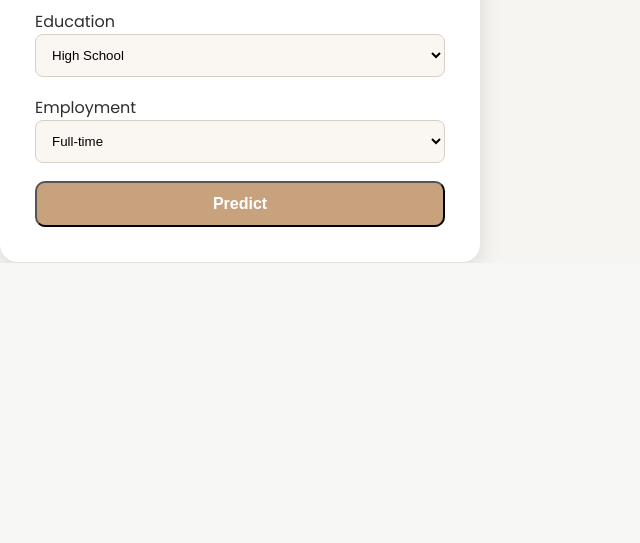
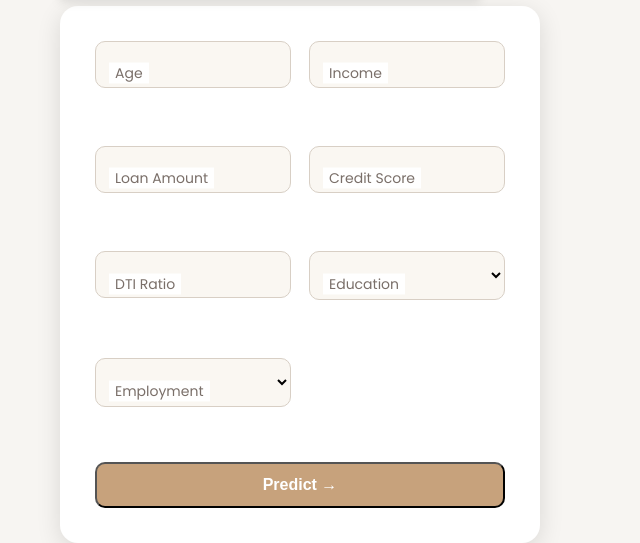
Before and after one commit to vishwasp1005/Loan_def, a Flask app: page /predict in a window 1280 px wide. Shown: the part 537-1080 px from the top of the page, without its empty margins (0-640 px from the left). Before the commit the page ends 800 px from the top, so only its background shows below. Run offline with Flask 3, Linux system fonts and the light colour scheme; the visitor is signed in with stand-in values (Sample User, id 1); parts of the project's set-up code (start-up, migrations or seed data) failed here and were passed over.

Commit message:
Update predict.html

```diff
--- a/templates/predict.html
+++ b/templates/predict.html
@@ -2,55 +2,183 @@
 <html lang="en">
 <head>
     <meta charset="UTF-8">
-    <title>LoanShield - Predict</title>
+    <title>LoanShield - Predict Risk</title>
     <link rel="stylesheet" href="{{ url_for('static', filename='css/style.css') }}">
+
+    <style>
+        /* ---- FLOATING FORM FIELD ---- */
+        .input-group {
+            position: relative;
+            margin-bottom: 22px;
+        }
+
+        .input-group input,
+        .input-group select {
+            width: 100%;
+            padding: 14px;
+            padding-left: 14px;
+            border-radius: 10px;
+            border: 1px solid #d8cfc5;
+            background: #faf7f2;
+            font-size: 15px;
+            outline: none;
+            transition: 0.3s ease;
+        }
+
+        .input-group label {
+            position: absolute;
+            top: 50%;
+            left: 14px;
+            transform: translateY(-50%);
+            background: white;
+            padding: 0 6px;
+            color: #7a6f69;
+            font-size: 14px;
+            pointer-events: none;
+            transition: 0.3s;
+        }
+
+        .input-group input:focus + label,
+        .input-group input:not(:placeholder-shown) + label,
+        .input-group select:focus + label {
+            top: -8px;
+            left: 12px;
+            font-size: 12px;
+            color: #b68258;
+        }
+
+        /* -------------- GRID FORM LAYOUT -------------- */
+        .form-grid {
+            display: grid;
+            grid-template-columns: repeat(2, 1fr);
+            gap: 18px;
+        }
+
+        @media(max-width: 760px){
+            .form-grid {
+                grid-template-columns: 1fr;
+            }
+        }
+
+        /* ---- LOADING OVERLAY ---- */
+        .loader-overlay {
+            display: none;
+            position: fixed;
+            inset: 0;
+            background: rgba(255,255,255,0.8);
+            backdrop-filter: blur(6px);
+            justify-content: center;
+            align-items: center;
+            z-index: 9999;
+        }
+
+        .loader {
+            width: 70px;
+            height: 70px;
+            border: 6px solid #d3c4b4;
+            border-top-color: #b68258;
+            border-radius: 50%;
+            animation: spin 0.9s linear infinite;
+        }
+
+        @keyframes spin {
+            to { transform: rotate(360deg); }
+        }
+    </style>
+
 </head>
 
-<body class="page-body">
+<body class="fade-in">
+
     {% include 'navbar.html' %}
 
+    <!-- LOADING ANIMATION -->
+    <div class="loader-overlay" id="loadingScreen">
+        <div class="loader"></div>
+    </div>
 
-    <div class="main-content">
-        <h1 class="page-title">Loan Default Prediction</h1>
+    <div class="page-container fade-in">
 
-        <div class="form-card">
-            <form action="/predict" method="POST">
+        <h1 class="page-title">Loan Risk Prediction</h1>
 
+        <div class="predict-container">
+
+            <!-- LEFT: Illustration -->
+            <div class="predict-illustration fade-in">
+                <img src="https://illustrations.popsy.co/white/data-report.svg"
+                     style="width: 420px; max-width: 100%; filter: drop-shadow(0 3px 5px rgba(0,0,0,0.1));">
+            </div>
+
+            <!-- RIGHT: FORM -->
+            <div class="form-card fade-in">
+
+                <form action="/predict" method="POST" onsubmit="showLoader()">
+
+                    <div class="form-grid">
+
+                        <div class="input-group">
+                            <input type="number" name="age" required placeholder=" ">
                             <label>Age</label>
-                <input type="number" name="age" required>
+                        </div>
 
+                        <div class="input-group">
+                            <input type="number" name="income" required placeholder=" ">
                             <label>Income</label>
-                <input type="number" name="income" required>
+                        </div>
 
+                        <div class="input-group">
+                            <input type="number" name="loan_amount" required placeholder=" ">
                             <label>Loan Amount</label>
-                <input type="number" name="loan_amount" required>
+                        </div>
 
+                        <div class="input-group">
+                            <input type="number" name="credit_score" required placeholder=" ">
                             <label>Credit Score</label>
-                <input type="number" name="credit_score" required>
+                        </div>
 
+                        <div class="input-group">
+                            <input type="number" step="0.01" name="dti_ratio" required placeholder=" ">
                             <label>DTI Ratio</label>
-                <input type="number" step="0.01" name="dti_ratio" required>
+                        </div>
 
-                <label>Education</label>
-                <select name="education">
+                        <div class="input-group">
+                            <select name="education" required>
+                                <option value="" disabled selected hidden></option>
                                 <option>High School</option>
                                 <option>Bachelor</option>
                                 <option>Master</option>
                                 <option>PhD</option>
                             </select>
+                            <label>Education</label>
+                        </div>
 
-                <label>Employment</label>
-                <select name="employment">
+                        <div class="input-group">
+                            <select name="employment" required>
+                                <option value="" disabled selected hidden></option>
                                 <option>Full-time</option>
                                 <option>Part-time</option>
                                 <option>Self-employed</option>
                                 <option>Unemployed</option>
                             </select>
+                            <label>Employment</label>
+                        </div>
 
-                <button type="submit" class="btn-primary full-btn">Predict</button>
+                    </div> <!-- form-grid -->
+
+                    <button type="submit" class="btn-primary full-btn" style="margin-top: 15px;">
+                        Predict →
+                    </button>
+
                 </form>
             </div>
         </div>
+    </div>
+
+<script>
+function showLoader() {
+    document.getElementById("loadingScreen").style.display = "flex";
+}
+</script>
 
 </body>
 </html>
```
Lines whose indentation alone changed are shown as unchanged.
